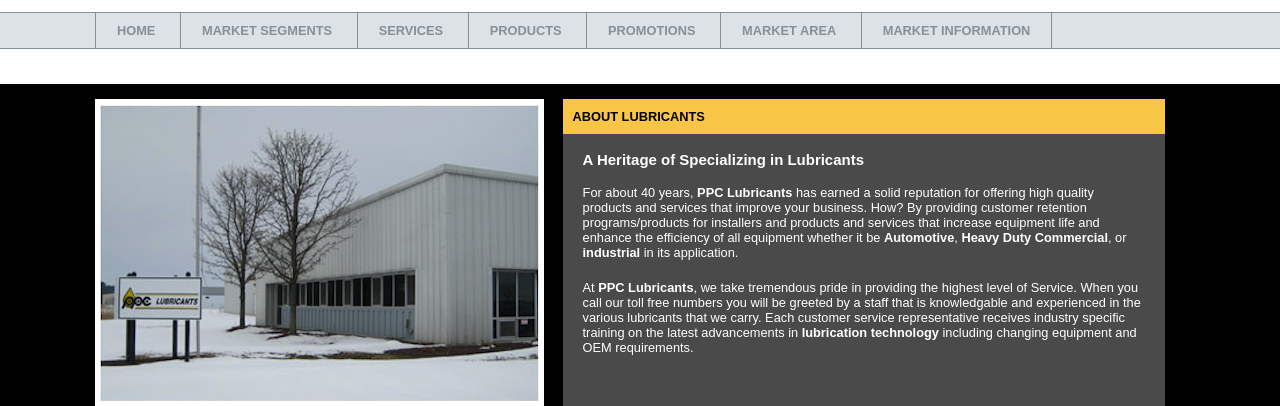
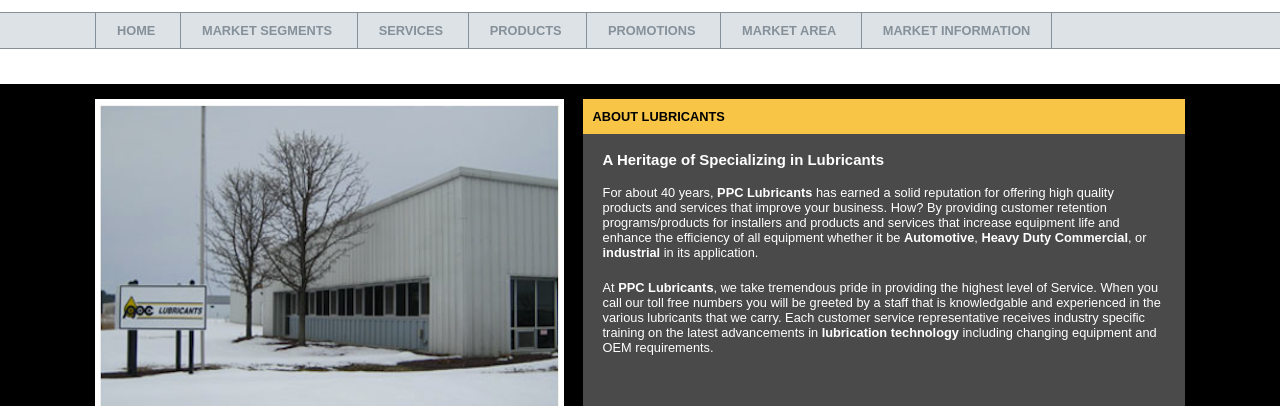
Before and after one commit to andyrewlee/ppc, a plain HTML site: page index.html in a window 1280 px wide. Shown: the part 93-499 px from the top of the page. Drawn offline with Linux system fonts and the light colour scheme.

Commit message:
Resize image on about page to fill entire container

```diff
--- a/style.css
+++ b/style.css
@@ -114,6 +114,7 @@ h2 {
   background-color: white;
   display: inline-block;
   margin-right: 15px;
+  width: 459px;
 }
 
 div#description {
@@ -121,7 +122,7 @@ div#description {
   display: inline-block;
   vertical-align: top;
   background-color: #4A4A4A;
-  height: 307px;
+  height: 321px;
 }
 
 #additional-info2 {
@@ -144,6 +145,7 @@ div.box p {
   background-color: white;
   padding: 10px;
   height: 150px;
+  margin-bottom: 20px;
 }
 
 div.box img {
```
